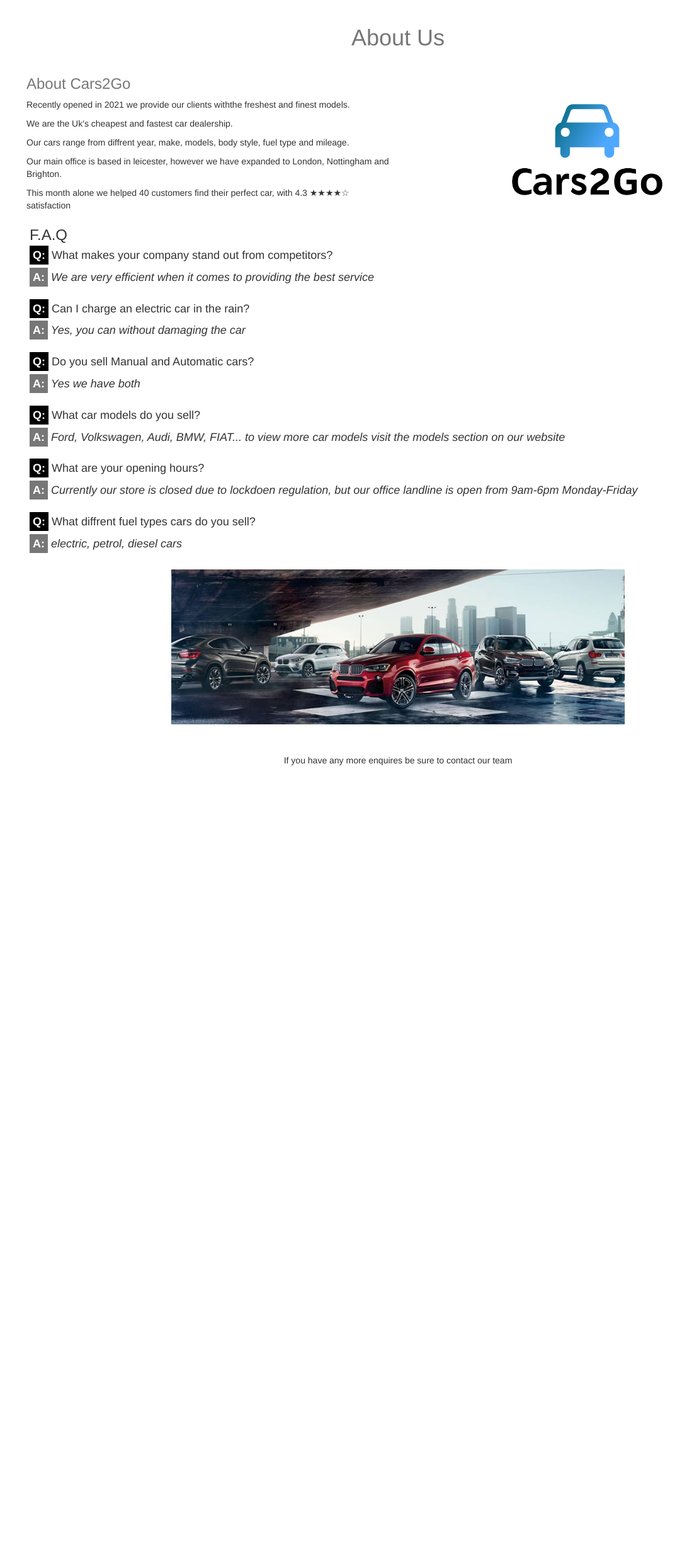
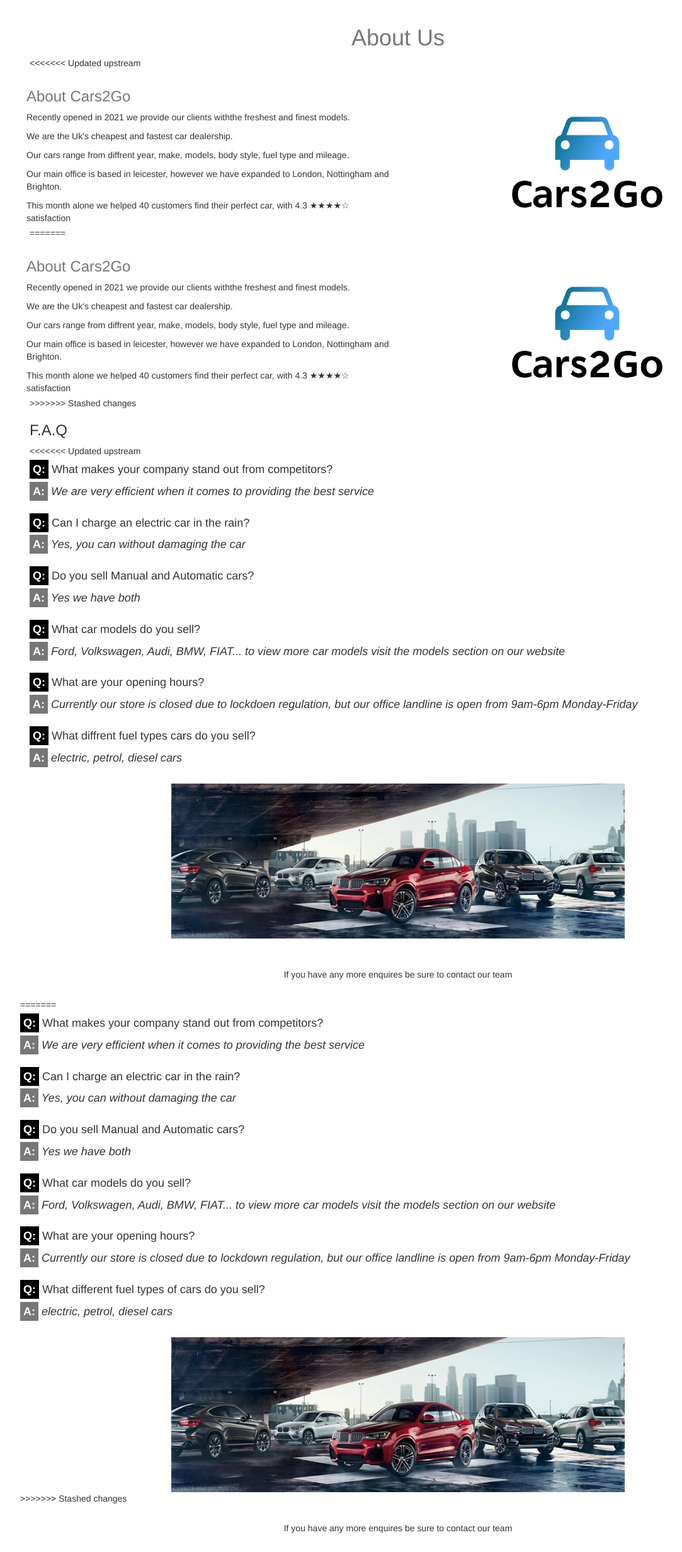
Before and after one commit to IMAT2603-TeamAlpha/TeamD-FlaskApp, a Flask app: page /about in a window 1280 px wide. Shown: the part 52-2516 px from the top of the page at 63% size, without its empty margins (8-1091 px from the left). Before the commit the page ends 1267 px from the top, so only its background shows below. Run offline with Flask 2, Linux system fonts and the light colour scheme; parts of the project's set-up code (start-up, migrations or seed data) failed here and were passed over; some libraries are stand-ins or nearby versions.

Commit message:
Spelling mistakes and index.html
Short description needed on Index.html

```diff
--- a/web/app/templates/about.html
+++ b/web/app/templates/about.html
@@ -1,6 +1,34 @@
 {% extends "base.html" %}
 
 {% block app_content %}
+<style>
+
+h5 {text-align: center;}
+
+* {
+  box-sizing: border-box;
+}
+
+/* Creating eqaul columns  */
+.column {
+  float: left;
+  width: 50%;
+  padding: 10px;
+  height: 250px;
+}
+
+ /* Clear floats after the columns  */
+.row:after {
+  content: "";
+  display: table;
+  clear: both;
+}
+</style>
+
+
+
+</style>
+
 
 <link href="{{url_for('static', filename='css/about.css')}}" rel="stylesheet">
 
@@ -10,6 +38,7 @@
 	</div>
 
 	<br>
+<<<<<<< Updated upstream
 
 	<div class="row">
 	  <div class="column">
@@ -25,10 +54,29 @@
 		<img src="{{ url_for('static', filename='branding/default.png')}}" class="logo"/>
 	  </div>
 	</div>
+=======
+	</br>
+
+	<div class="row">
+  <div class="column">
+    <h3 class= "text-muted">About Cars2Go</h3>
+    <p> Recently opened in 2021 we provide our clients withthe freshest and finest models. </p>
+	<p> We are the Uk's cheapest and fastest car dealership. </p>
+	<p> Our cars range from diffrent year, make, models, body style, fuel type and mileage. </p>
+	<p> Our main office is based in leicester, however we have expanded to London, Nottingham and Brighton. </p>
+	<p> This month alone we helped 40 customers find their perfect car, with 4.3 ★★★★☆ satisfaction </p>
+  </div>
+
+  <div class="column text-center">
+	<img src="{{ url_for('static', filename='branding/default.png')}}" class="logo"/>
+  </div>
+</div>
+>>>>>>> Stashed changes
 
 
 	<h3>F.A.Q</h3>
 
+<<<<<<< Updated upstream
 	<h4 class="faq-question"><span class="faq-question-label">Q:</span> What makes your company stand out from competitors?</h4>
 	<h4 class="faq-answer"><span class="faq-answer-label">A:</span> We are very efficient when it comes to providing the best service</h4>
 
@@ -58,6 +106,46 @@
 	<br>
 	<h5 class="center"> If you have any more enquires be sure to contact our team </h5>
 	<br>
+=======
+    <h4 class="faq-question"><span class="faq-question-label">Q:</span> What makes your company stand out from competitors?</h4>
+	<h4 class="faq-answer"><span class="faq-answer-label">A:</span> We are very efficient when it comes to providing the best service</h4>
+
+	<h4 class="faq-question"><span class="faq-question-label">Q:</span> Can I charge an electric car in the rain?</h4>
+	<h4 class="faq-answer"><span class="faq-answer-label">A:</span> Yes, you can without damaging the car</h4>
+
+	<h4 class="faq-question"><span class="faq-question-label">Q:</span> Do you sell Manual and Automatic cars?</h4>
+	<h4 class="faq-answer"><span class="faq-answer-label">A:</span> Yes we have both</h4>
+
+	<h4 class="faq-question"><span class="faq-question-label">Q:</span> What car models do you sell?</h4>
+	<h4 class="faq-answer"><span class="faq-answer-label">A:</span> Ford, Volkswagen, Audi, BMW, FIAT... to view more car models visit the models section on our website</h4>
+
+	<h4 class="faq-question"><span class="faq-question-label">Q:</span> What are your opening hours?</h4>
+	<h4 class="faq-answer"><span class="faq-answer-label">A:</span> Currently our store is closed due to lockdown regulation, but our office landline is open from 9am-6pm Monday-Friday</h4>
+
+	<h4 class="faq-question"><span class="faq-question-label">Q:</span> What different fuel types of cars do you sell?</h4>
+	<h4 class="faq-answer"><span class="faq-answer-label">A:</span> electric, petrol, diesel cars </h4>
+
+
+
 </div>
 
+<div class="row">
+	<div class="col-sm-12 col-md-12 text-center">
+
+		<img src="/static/img/AboutImage.jpg" class="img-banner"></img>
+	</div>
+
+>>>>>>> Stashed changes
+</div>
+
+<div class="row">
+	<div
+	<br>
+	<br>
+	<h5 class="center"> If you have any more enquires be sure to contact our team </h5>
+		<br>
+
+</div>
+
+
 {% endblock %}
--- a/web/app/templates/index.html
+++ b/web/app/templates/index.html
@@ -39,14 +39,14 @@
 <div class="row">
 	<div class="col-md-4">
 		<h3 class="text-muted text-center">About Us</h3>
-		<i>In recent times it has become even more difficult to book and create your dream wedding. That's why here at WeddingsRUs we guarantee top quality and professional creation of your special day</i>
+		<i> We have over 800 cars available for you to view. All our cars are guaranteed with luxury, high quality and in mint condition  </i>
 	</div>
 	<div class="col-md-8 text-center">
 		<h3 class="text-muted text-center">Contact Us</h3>
 		<!-- Dominic H. -->
 		<!-- The forms idea for this (user story) isn't going to work too well, I could try and start screwing with the bootstrap CSS files, but that's asking for trouble with this outdated version -->
 		<!-- Maybe this could be a better replacement for the contact us section on the index page? -->
-		<p>We're here to create a picture-perfect wedding, no matter your requirements.</p>
+		<p>We're here to help you find the perfect car, no matter your requirements.</p>
 		<p>Come speak to our friendly team today!</p>
 		<a href="{{ url_for('main.contactUs') }}"><button class="btn btn-primary btn-m"><i class="glyphicon glyphicon-envelope"></i> Contact Us</button></a>
 	</div>
```
